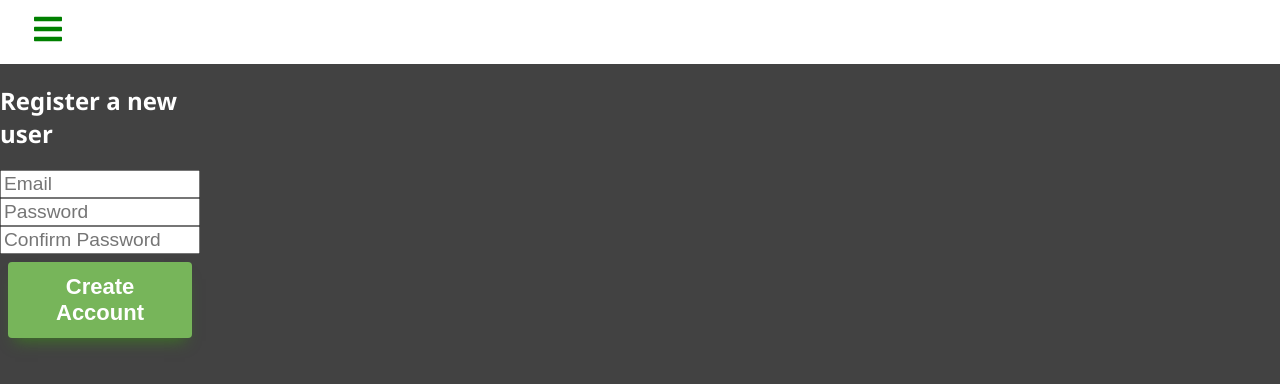
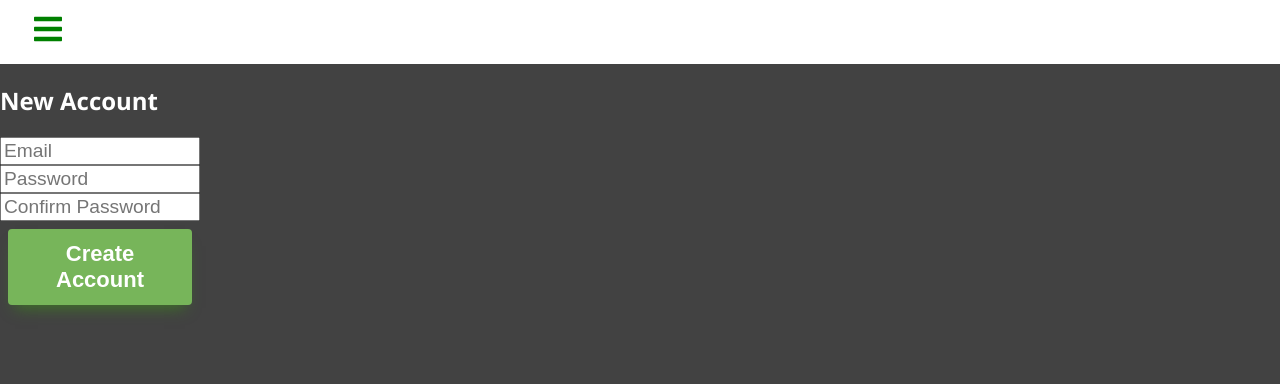
Before and after one commit to GabSiccion/course-explorer-vite-javascript, a React (Vite) app: page /course_editor/account_management in a window 1280 px wide. Shown: the top 384 px of the page. Built offline with nearby package versions, Linux system fonts and the light colour scheme; no server answers; sample sign-in values are in the browser's storage.

Commit message:
string change

```diff
--- a/src/components/AccountManagement.jsx
+++ b/src/components/AccountManagement.jsx
@@ -40,7 +40,7 @@ export function AccountManagement() {
   return (
     <div className="page-container">
       <div className="sign-up-container">
-        <h2>Register a new user</h2>
+        <h2>New Account</h2>
         <input
           placeholder="Email"
           type="text"
```
